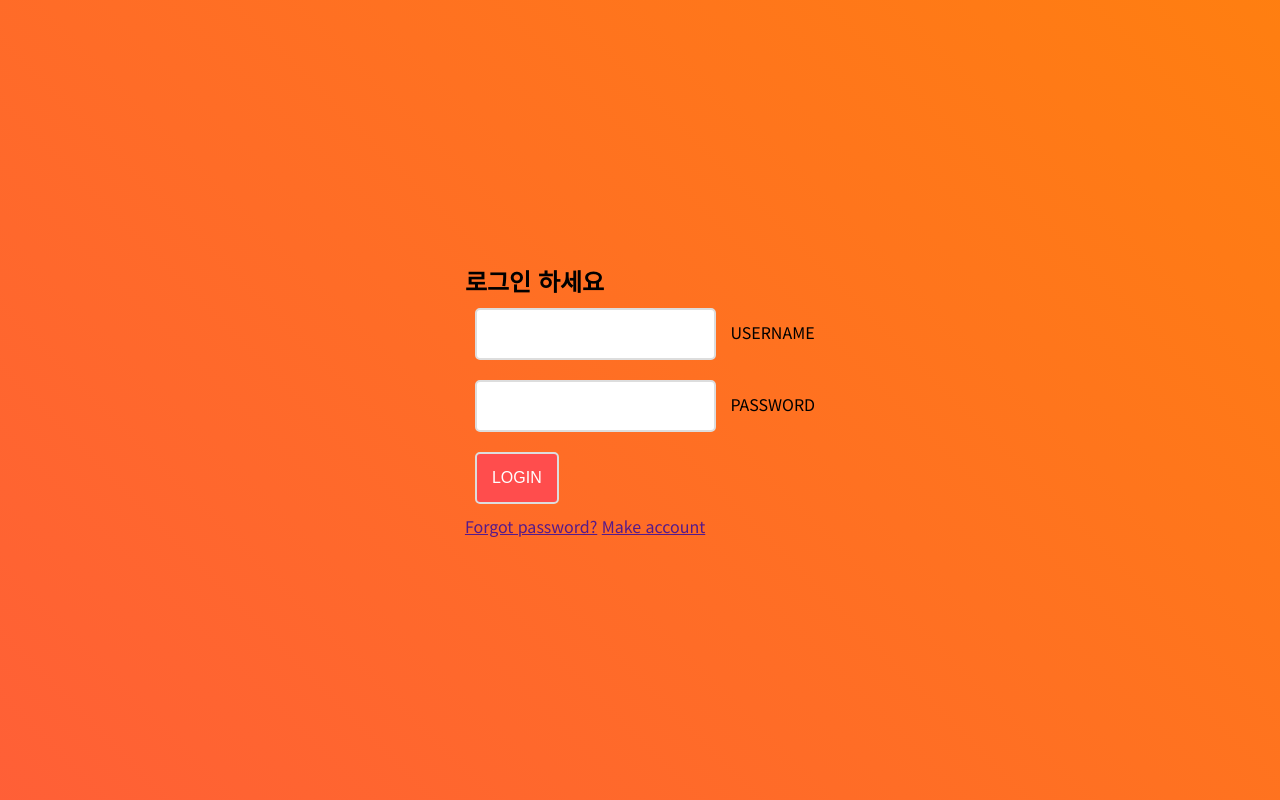
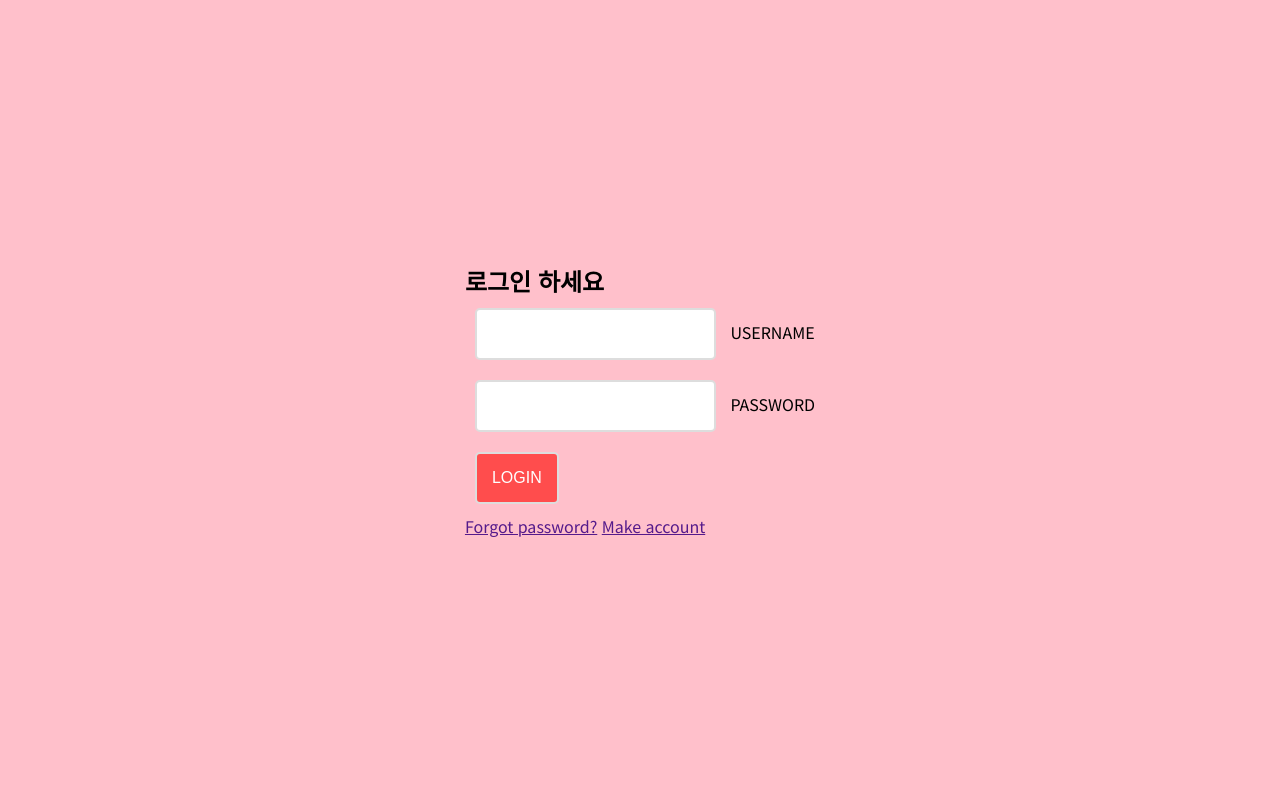
Before and after one commit to Whiteneo12/noname, a plain HTML site: page login.html in a window 1280 px wide. Drawn offline with nearby package versions, Linux system fonts and the light colour scheme.

Commit message:
Update style.css

```diff
--- a/style.css
+++ b/style.css
@@ -12,9 +12,7 @@ body {
   justify-content: center;
   align-items: center;
   height: 100vh;
-    background: linear-gradient(45deg, #ff4d4d, #ff8c00, #ff4d4d);
-    background-size: 400% 400%;
-    animation: gradientAnimation 5s ease infinite;
+  background-color: pink; /* Updated background color to pink */
 }
 
 @keyframes gradientAnimation {
```
Lines whose indentation alone changed are shown as unchanged.
